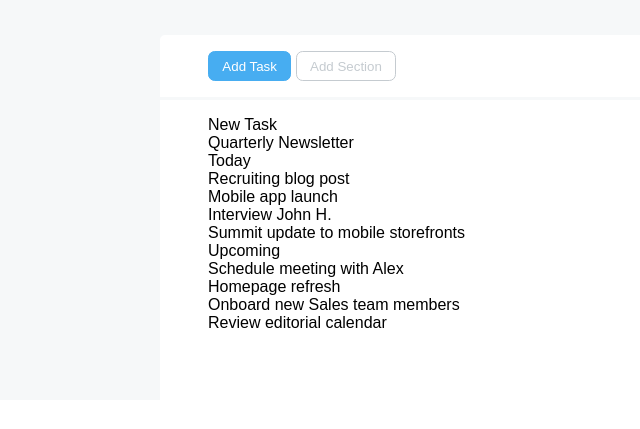
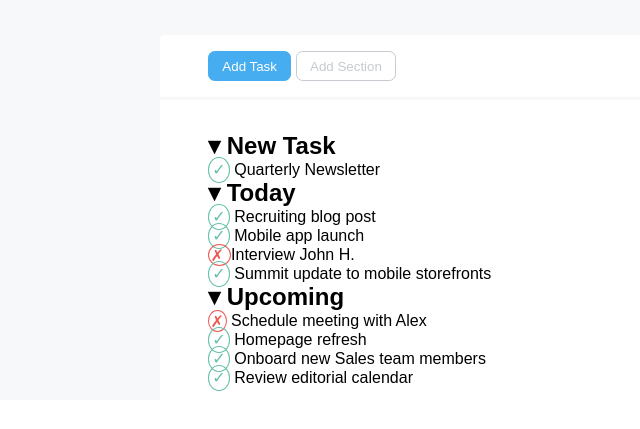
Before and after one commit to alestucci/html-css-toboolist, a plain HTML site: page index.html in a window 1280 px wide. Shown: the part 73-502 px from the top of the page, without its empty margins (0-640 px from the left). Drawn offline with Linux system fonts and the light colour scheme.

Commit message:
Inserite icone

```diff
--- a/css/style.css
+++ b/css/style.css
@@ -46,11 +46,8 @@ main {
 }
 
 .tasks {
-    margin-top: 3px;
-    margin-left: auto;
-    margin-right: auto;
-    margin-bottom: 12px;
-    padding: 1em 3em;
+    margin: 3px auto 100px auto;
+    padding: 2em 3em;
     background-color: white;
     width: 960px;
     height: 300px;
@@ -60,3 +57,17 @@ main {
 ul {
     list-style: none;
 }
+
+.check {
+    color: #64c0a9;
+    border: 1px solid #64c0a9;
+    border-radius: 50%;
+    padding: .2em;
+}
+
+.cross {
+    color: #eb5952;
+    border: .1em solid #eb5952;
+    border-radius: 50%;
+    padding: .1em;
+}
--- a/index.html
+++ b/index.html
@@ -20,26 +20,26 @@
         </div>
 
         <div class="tasks">
-            <ul class="titles">
-                <li>New Task
-                    <ul class="sub-list">
-                        <li>Quarterly Newsletter</li>
+            <ul>
+                <li><h2>&#9662; New Task</h2>
+                    <ul>
+                        <li><span class="check">&check;</span> Quarterly Newsletter</li>
                     </ul>
                 </li>
-                <li>Today
-                    <ul class="sub-list">
-                        <li>Recruiting blog post</li>
-                        <li>Mobile app launch</li>
-                        <li>Interview John H.</li>
-                        <li>Summit update to mobile storefronts</li>
+                <li><h2>&#9662; Today</h2>
+                    <ul>
+                        <li><span class="check">&check;</span> Recruiting blog post</li>
+                        <li><span class="check">&check;</span> Mobile app launch</li>
+                        <li><span class="cross"> &cross; </span> Interview John H.</li>
+                        <li><span class="check">&check;</span> Summit update to mobile storefronts</li>
                     </ul>
                 </li>
-                <li>Upcoming
-                    <ul class="sub-list">
-                        <li>Schedule meeting with Alex</li>
-                        <li>Homepage refresh</li>
-                        <li>Onboard new Sales team members</li>
-                        <li>Review editorial calendar</li>
+                <li><h2>&#9662; Upcoming</h2>
+                    <ul>
+                        <li><span class="cross">&cross;</span> Schedule meeting with Alex</li>
+                        <li><span class="check">&check;</span> Homepage refresh</li>
+                        <li><span class="check">&check;</span> Onboard new Sales team members</li>
+                        <li><span class="check">&check;</span> Review editorial calendar</li>
                     </ul>
                 </li>
             </ul>
```
